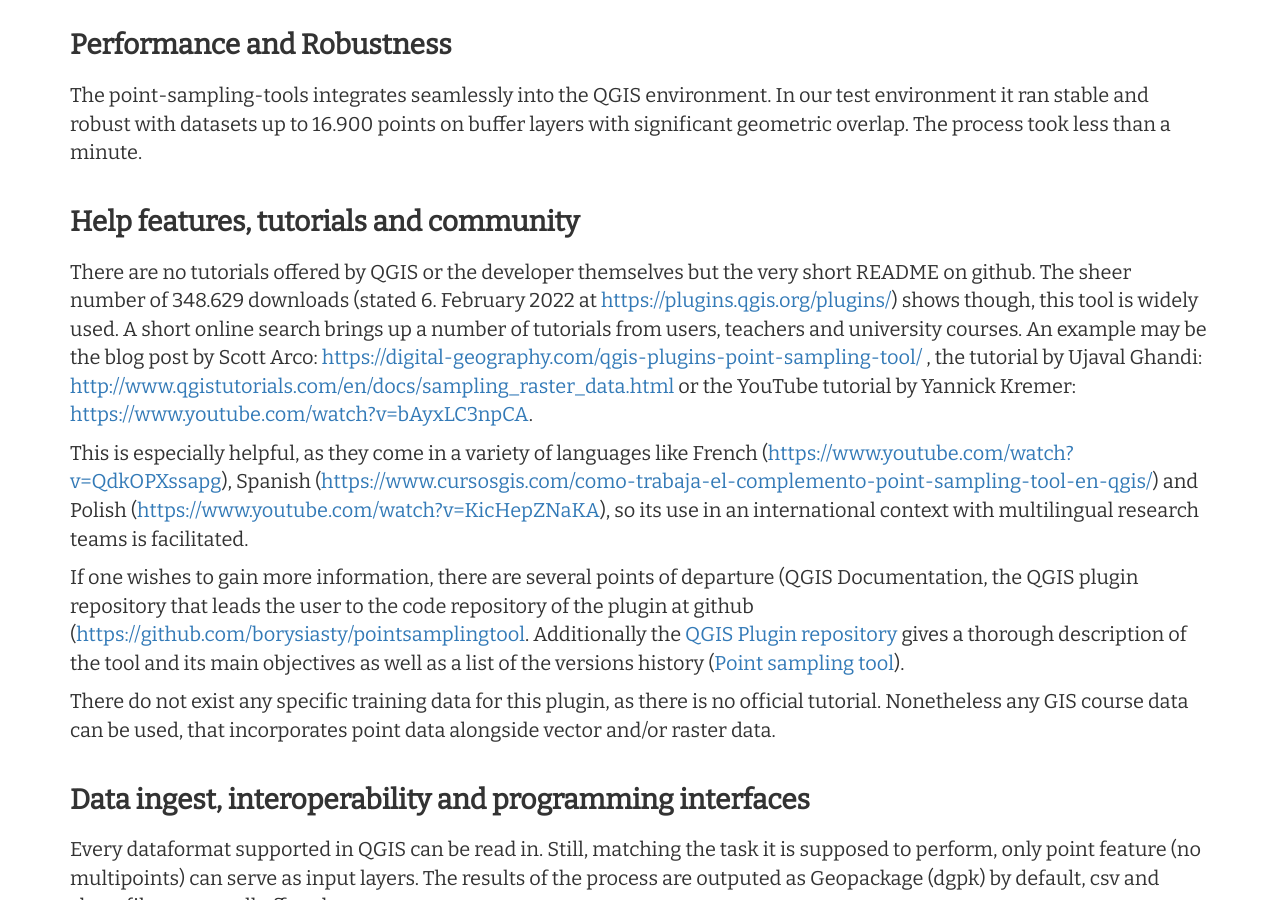
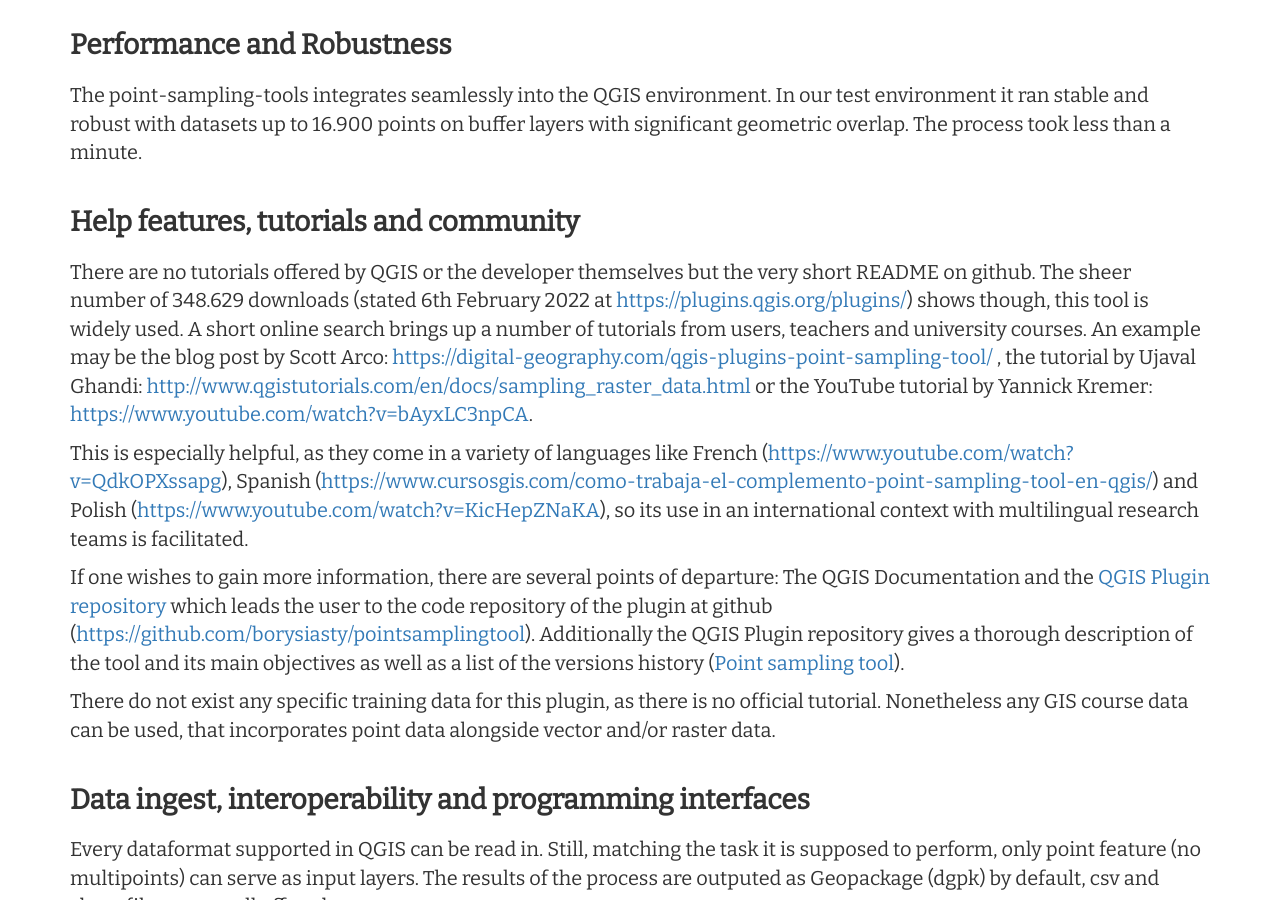
Before and after one commit to Research-Squirrel-Engineers/DGUF_PointSamplingTool, a Jekyll site: the page built from Review_Draft.md, in a window 1280 px wide and 900 px high, scrolled down 3754 px. Built offline with Jekyll 4.4.1, drawn with Linux system fonts in a browser that asks for light colours; nearby versions of some CDN libraries.

Commit message:
### help features... put link to first mention of plugin repo and some cleaning

```diff
--- a/Review_Draft.md
+++ b/Review_Draft.md
@@ -122,11 +122,11 @@
 
 #### Help features, tutorials and community
 
-There are no tutorials offered by QGIS or the developer themselves but the very short README on github. The sheer number of 348.629 downloads (stated 6. February 2022 at <https://plugins.qgis.org/plugins/>) shows though, this tool is widely used. A short online search brings up a number of tutorials from users, teachers and university courses. An example may be the blog post by Scott Arco: <https://digital-geography.com/qgis-plugins-point-sampling-tool/> , the tutorial by Ujaval Ghandi: <http://www.qgistutorials.com/en/docs/sampling_raster_data.html> or the YouTube tutorial by Yannick Kremer: <https://www.youtube.com/watch?v=bAyxLC3npCA>.
+There are no tutorials offered by QGIS or the developer themselves but the very short README on github. The sheer number of 348.629 downloads (stated 6th February 2022 at <https://plugins.qgis.org/plugins/>) shows though, this tool is widely used. A short online search brings up a number of tutorials from users, teachers and university courses. An example may be the blog post by Scott Arco: <https://digital-geography.com/qgis-plugins-point-sampling-tool/> , the tutorial by Ujaval Ghandi: <http://www.qgistutorials.com/en/docs/sampling_raster_data.html> or the YouTube tutorial by Yannick Kremer: <https://www.youtube.com/watch?v=bAyxLC3npCA>.
 
 This is especially helpful, as they come in a variety of languages like French (<https://www.youtube.com/watch?v=QdkOPXssapg>), Spanish (<https://www.cursosgis.com/como-trabaja-el-complemento-point-sampling-tool-en-qgis/>) and Polish (<https://www.youtube.com/watch?v=KicHepZNaKA>), so its use in an international context with multilingual research teams is facilitated.
 
-If one wishes to gain more information, there are several points of departure (QGIS Documentation, the QGIS plugin repository that leads the user to the code repository of the plugin at github (<https://github.com/borysiasty/pointsamplingtool>. Additionally the [QGIS Plugin repository](https://plugins.qgis.org/plugins/) gives a thorough description of the tool and its main objectives as well as a list of the versions history ([Point sampling tool](https://plugins.qgis.org/plugins/pointsamplingtool/)).
+If one wishes to gain more information, there are several points of departure: The QGIS Documentation and the [QGIS Plugin repository](https://plugins.qgis.org/plugins/) which leads the user to the code repository of the plugin at github (<https://github.com/borysiasty/pointsamplingtool>). Additionally the QGIS Plugin repository gives a thorough description of the tool and its main objectives as well as a list of the versions history ([Point sampling tool](https://plugins.qgis.org/plugins/pointsamplingtool/)).
 
 There do not exist any specific training data for this plugin, as there is no official tutorial. Nonetheless any GIS course data can be used, that incorporates point data alongside vector and/or raster data.
 
```
